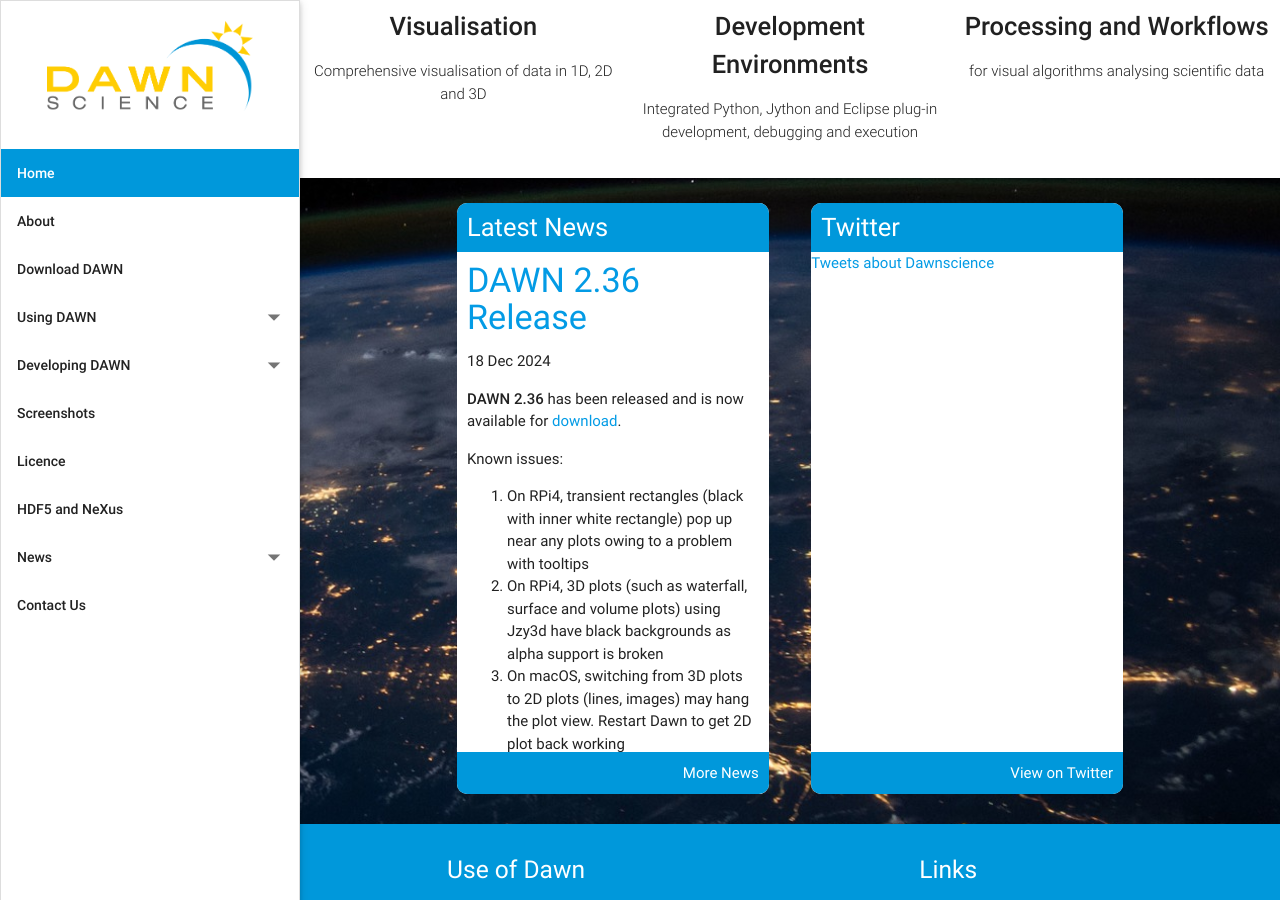
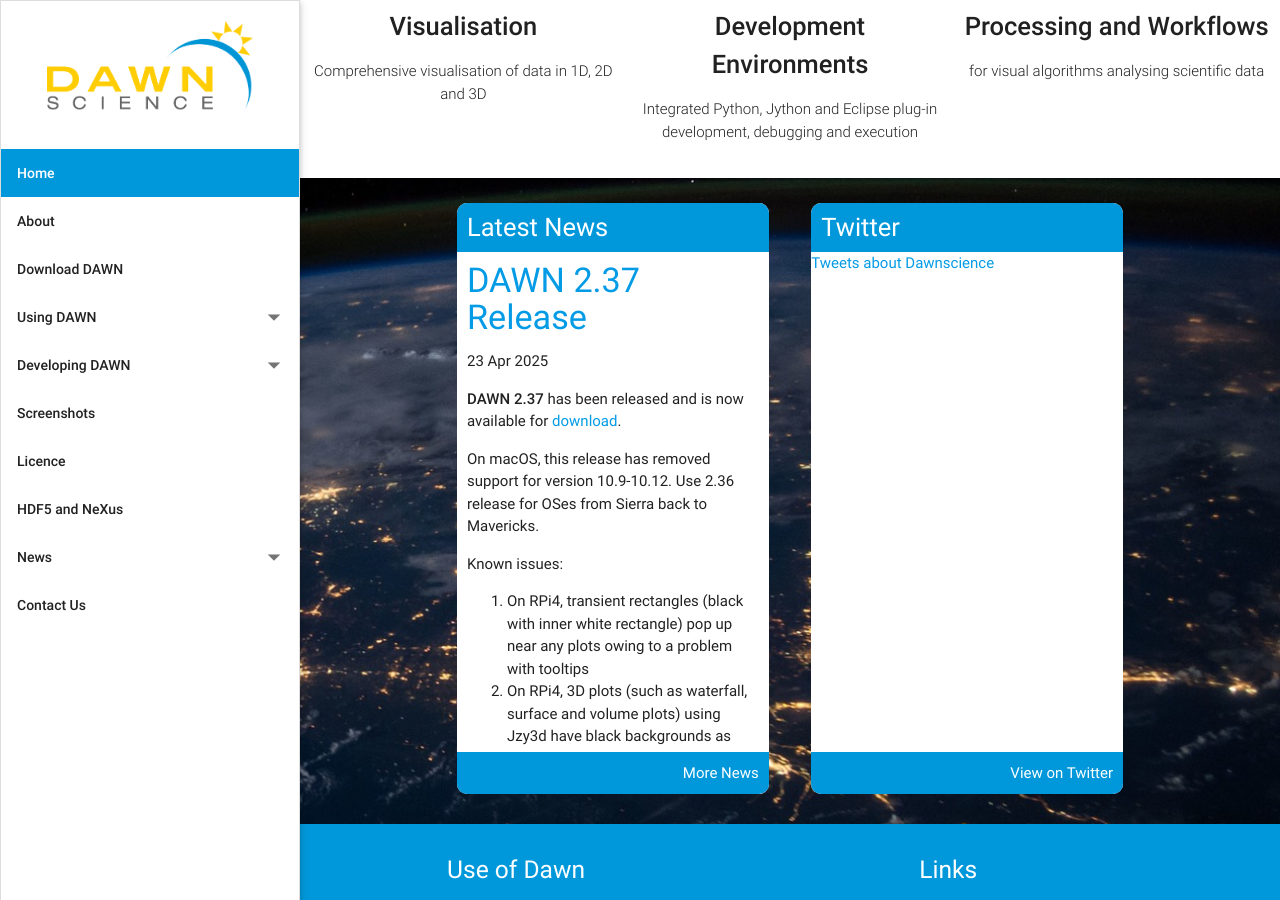
Before and after one commit to DawnScience/dawn-website, a Jekyll site: the page built from _pages/00_home.html, in a window 1280 px wide and 900 px high, scrolled down 676 px. Built offline with Jekyll 4.4.1, drawn with Linux system fonts in a browser that asks for light colours; nearby versions of some CDN libraries; comment, search, counter and statistics services are not loaded; some of the changed lines change nothing that is shown.

Commit message:
DAWN 2.37.0 release

```diff
--- a/_pages/02_download-dawn.md
+++ b/_pages/02_download-dawn.md
@@ -4,7 +4,7 @@
 permalink: /downloads/
 ---
 
-### DAWN
+### DAWN 2.37.0
 
 DAWN can be downloaded using the links below. To install:
 
@@ -117,4 +117,4 @@
 |               | 13.x                 | Supported                                                                |
 |               | 12.x                 | Supported                                                                |
 |               | 11.x                 | Supported                                                                |
-|               | 10.9 to 10.15        | Supported (for x86_64 only)                                              |
+|               | 10.13 to 10.15       | Supported (for x86_64 only)                                              |
--- a/_pages/04.08_release_schedule.md
+++ b/_pages/04.08_release_schedule.md
@@ -38,3 +38,4 @@
 |   2.34       |     2024-06-25         |
 |   2.35       |     2024-09-10         |
 |   2.36       |     2024-12-18         |
+|   2.37       |     2025-04-23         |
--- /dev/null
+++ b/_posts/2025-04-23-dawn_2_37_release.md
@@ -0,0 +1,16 @@
+---
+title:  "DAWN 2.37 Release"
+---
+**DAWN 2.37** has been released and is now available for [download](downloads).
+
+On macOS, this release has removed support for version 10.9-10.12. Use 2.36 release for OSes from Sierra back to Mavericks.
+
+Known issues:
+
+1. On RPi4, transient rectangles (black with inner white rectangle) pop up near any plots owing to a problem with tooltips
+2. On RPi4, 3D plots (such as waterfall, surface and volume plots) using Jzy3d have black backgrounds as alpha support is broken
+3. On macOS, switching from 3D plots to 2D plots (lines, images) may hang the plot view. Restart Dawn to get 2D plot back working
+4. On Windows, if you wish to run PyDev Jython consoles (and avoid issues with overly long file paths), make sure you install Dawn in a location that results in a short file path (for example C:\dawn or C:\d237)
+5. On x86_64 machines, Dawn may hang on setup during HDF5 initialization when the H5 class tries to prepend a filter plugin path from the installation. This may be caused by some of these plugins being compiled to use AVX2 instructions and the machine does not support them because its CPU model is pre-Haswell (Intel, 2013) or pre-Excavator (AMD, 2015) and throws an unknown opcode/instruction error
+6. On Linux running Wayland displays, 3D plots may not work (as on a Gnome desktop with Fedora 37)
+7. On macOS, the 14.4 update to Sonoma on Apple Silicon should be avoided for [JDK-8327860](https://bugs.java.com/bugdatabase/view_bug?bug_id=8327860). However, update 14.4.1 fixed the issue.
```
